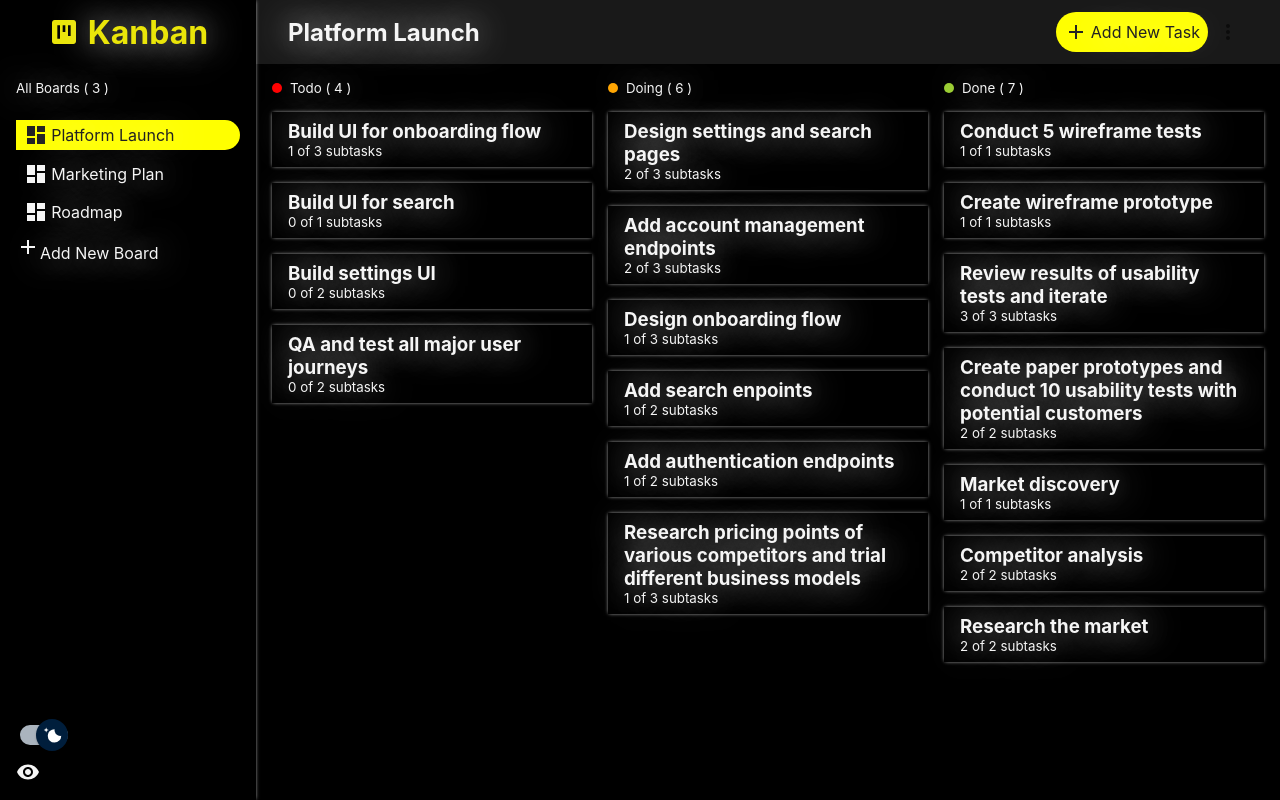
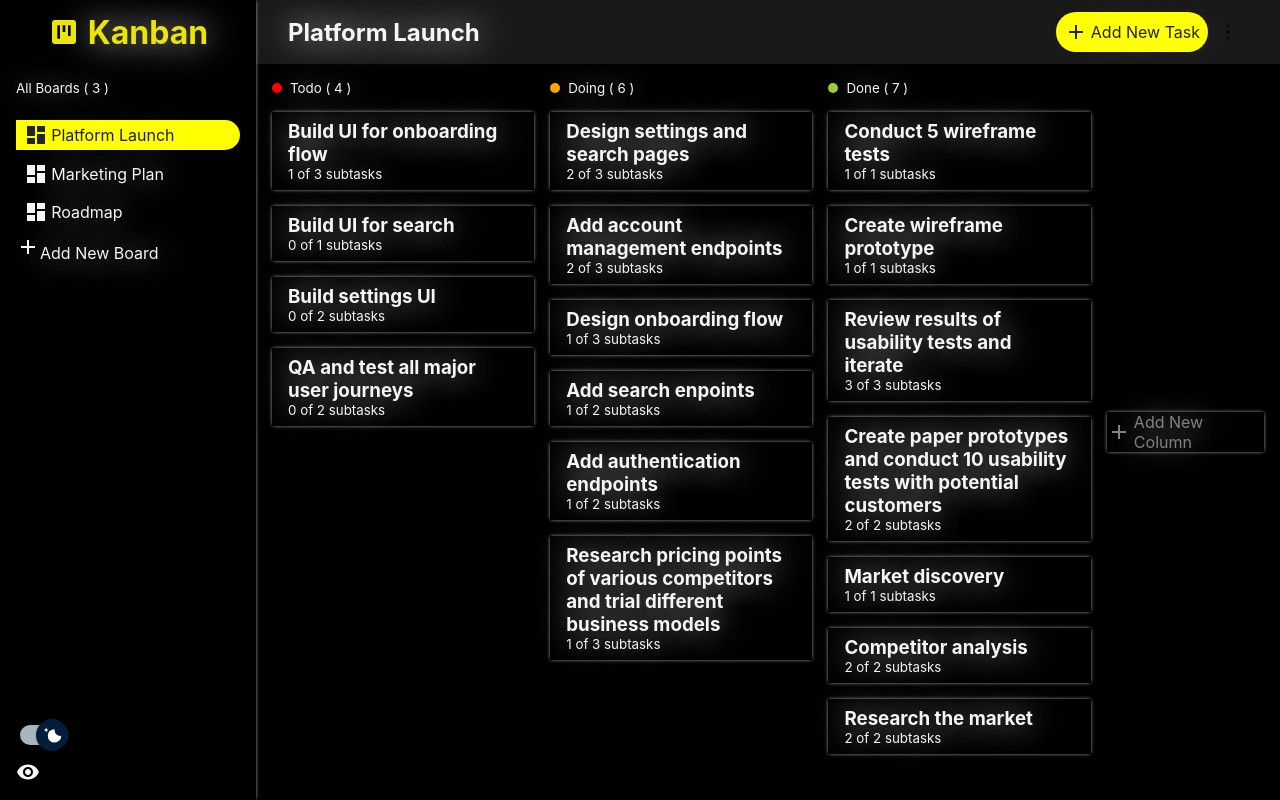
Before and after one commit to SomeshN-GitHub/Kanban-Board, a React (Create React App) app: page / in a window 1280 px wide. Built offline with nearby package versions, Linux system fonts and the light colour scheme.

Commit message:
subtasks complete incomplete toggle impleted, however subtasks re-render need to be finetuned to update UI realtime

```diff
--- a/src/App.js
+++ b/src/App.js
@@ -2,15 +2,30 @@ import Sidebar from "./Components/Sidebar";
 import "./Styles/App.scss";
 import data from "./data";
 import Main from "./Components/Main";
-import { useState } from "react";
+import { useEffect, useState } from "react";
 import ContextProvider from "./ContextProvider";
 import Modal  from "./Components/Modal";
 
 function App() {
-  let { boards } = data;
+  const  [boards, setBoards]  = useState(data.boards);
   const [boardActive, setBoardActive] = useState(boards[0]);
   const [currentTask, setCurrentTask] = useState(boards[0].columns[2].tasks[1]);
   const [modalVisible, setModalVisible] = useState(false);
+
+// handle subtask complete incomplete toggle
+const handleSubtask =(columnName, subtaskIndex)=>{
+  let boardIndex = boards.findIndex(board => board.name == boardActive.name);
+  let tempBoards = boards;
+  let columnIndex = boards[boardIndex].columns.findIndex(column => column.name == columnName);
+  let taskIndex = boards[boardIndex].columns[columnIndex].tasks.findIndex(task => task.title == currentTask.title);
+  let subtaskStatus = tempBoards[boardIndex].columns[columnIndex].tasks[taskIndex].subtasks[subtaskIndex].isCompleted;
+  tempBoards[boardIndex].columns[columnIndex].tasks[taskIndex].subtasks[subtaskIndex].isCompleted = !subtaskStatus;
+  setBoards(tempBoards);
+}
+
+useEffect(()=>{
+  setCurrentTask(prevTask => prevTask);
+}, [boards])
   // values to be made available to context provider
   let value = {
     data,
@@ -20,8 +35,9 @@ function App() {
     currentTask,
     setCurrentTask,
     modalVisible, setModalVisible,
+    handleSubtask
   }
-
+  console.log(boards);
   return (
     <div className="App">
       <ContextProvider value={value}>
--- a/src/Components/BoardsContainer.jsx
+++ b/src/Components/BoardsContainer.jsx
@@ -1,6 +1,7 @@
 import React from "react";
 import Board from "./Board";
 import { useCustomUseContext } from "../ContextProvider";
+import AddIcon from "@mui/icons-material/Add";
 
 const BoardsContainer = () => {
   let {
@@ -13,6 +14,11 @@ const BoardsContainer = () => {
       {columns.map((col, index) => {
         return <Board column={col} key={index} />;
       })}
+      <div className="board">
+        <div className="add_column" >
+          <AddIcon /> Add New Column
+        </div>
+      </div>
     </div>
   );
 };
--- a/src/Components/TaskDetailedModal.jsx
+++ b/src/Components/TaskDetailedModal.jsx
@@ -3,15 +3,17 @@ import { useCustomUseContext } from "../ContextProvider";
 import DropdownMenu from "./DropdownMenu";
 import OptionsMenu from "./OptionsMenu";
 
+
 const TaskDetailedModal = () => {
-  let { currentTask } = useCustomUseContext();
+  let { currentTask, handleSubtask } = useCustomUseContext();
   let { title, subtasks } = currentTask;
   // console.log(subtasks);
   let completedSubtasks = subtasks.filter(
     (subTask) => subTask.isCompleted
   ).length;
 
-  // console.log(currentTask);
+
+  console.log(currentTask);
   return (
     <div className="task_details_modal">
       <div className="task_top">
@@ -27,9 +29,11 @@ const TaskDetailedModal = () => {
       <div className="subtasks_container">
         {subtasks.map((subt, index) => {
           return (
-            <div className="subtask" key={index}>
-              <input type="checkbox" name="" id=""/>
-              <p>{subt.title}</p>
+            <div className="subtask" key={index} onClick={(e)=>{
+              console.log(e.currentTarget);
+              handleSubtask(currentTask.status, index)}}>
+              <input type="checkbox" name="" id=""  checked={subt.isCompleted} />
+              <p className={subt.isCompleted && "completed"}>{subt.title}</p>
             </div>
           );
         })}
--- a/src/Styles/App.scss
+++ b/src/Styles/App.scss
@@ -43,6 +43,21 @@
       @include column-flex-align-flex-start;
       justify-content: flex-start;
       gap: 1rem;
+
+      &:last-of-type{
+        flex: 0.6;
+        flex-shrink: 1;
+        min-width: 60px;
+        align-items: center;
+        justify-content: center;
+
+        .add_column{
+          @include row-flex-justify-space-between;
+          @include icon_button;
+          color: gray;
+          @include blur-bg;
+        }
+      }
 
       .board_title {
         @include flex-all-center;
@@ -209,6 +224,10 @@
       justify-content: flex-start;
       gap: 0.5rem;
       padding: 0.2rem 0.5rem;
+      cursor: pointer;
+      .completed{
+        text-decoration: line-through;
+      }
     }
   }
   select {
```
